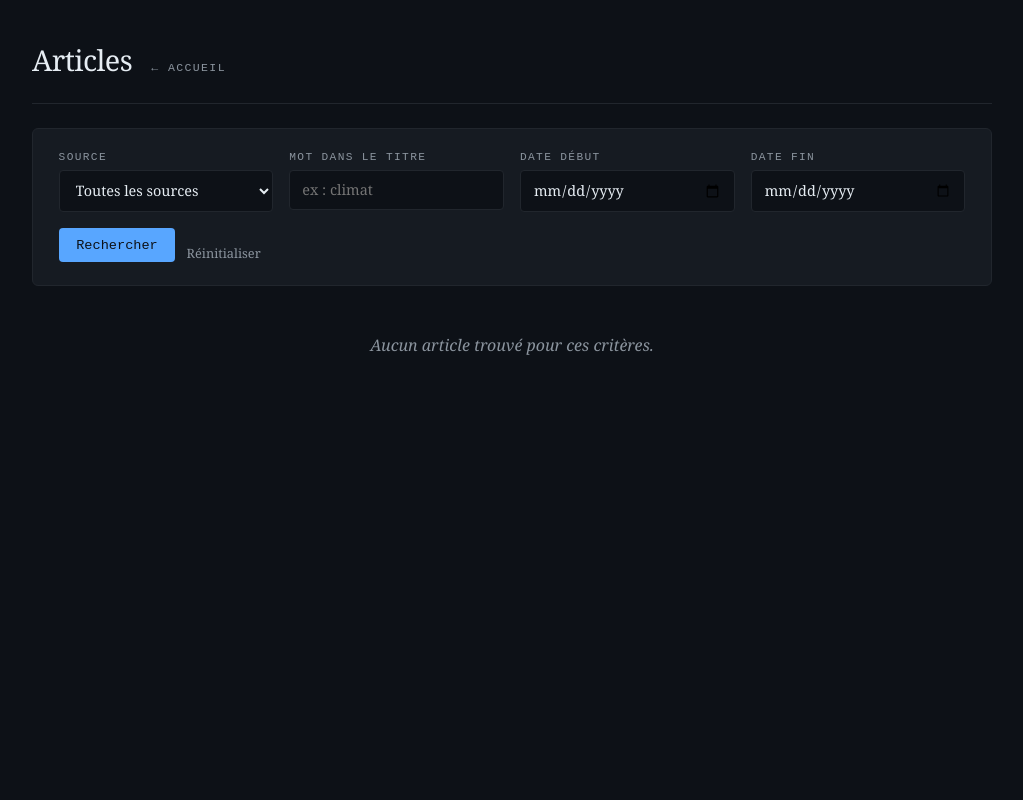
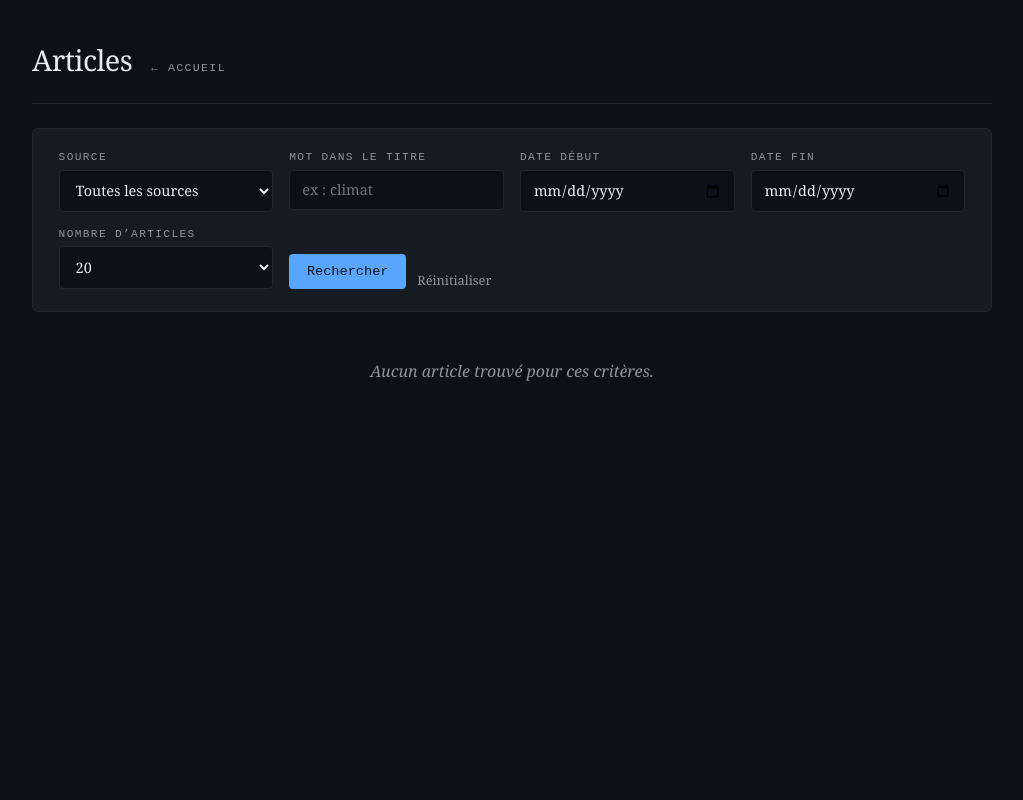
Before and after one commit to TLK57/StructureDonnees, a Flask app: page /articles in a window 1280 px wide. Shown: the whole page, without its empty margins (128-1151 px from the left). Run offline with Flask 3, Linux system fonts and the light colour scheme; data that the repository does not hold is empty.

Commit message:
la possibilite de modifier le nombre d'article afficher

```diff
--- a/src/app.py
+++ b/src/app.py
@@ -146,6 +146,7 @@ def recuperer_image_article(url):
 
     return None
 
+
 def inserer_articles(liste, subscription_id, source_name):
     """
     Insère les articles dans MongoDB.
@@ -190,6 +191,7 @@ def inserer_articles(liste, subscription_id, source_name):
                 )
 
     return nb_inseres, nb_doublons
+
 
 def mettre_a_jour_un_abonnement(subscription_id_str):
     """Met à jour un seul abonnement. Appelé par chaque job APScheduler."""
@@ -302,9 +304,17 @@ def liste_articles():
     keyword = request.args.get("keyword", "").strip()
     date_debut = request.args.get("date_debut", "").strip()
     date_fin = request.args.get("date_fin", "").strip()
+    nb_articles = request.args.get("nb_articles", "20").strip()
 
     filtre = {}
     erreur = None
+
+    try:
+        nb_articles = int(nb_articles)
+        if nb_articles < 1:
+            nb_articles = 20
+    except ValueError:
+        nb_articles = 20
 
     if source:
         filtre["source_name"] = source
@@ -337,7 +347,11 @@ def liste_articles():
     if erreur:
         resultats = []
     else:
-        resultats = list(articles.find(filtre).sort("publication_date", -1).limit(20))
+        resultats = list(
+            articles.find(filtre)
+            .sort("publication_date", -1)
+            .limit(nb_articles)
+        )
 
     sources = sorted([s for s in articles.distinct("source_name") if s])
 
@@ -349,6 +363,7 @@ def liste_articles():
         keyword=keyword,
         date_debut=date_debut,
         date_fin=date_fin,
+        nb_articles=nb_articles,
         erreur=erreur
     )
 
--- a/src/templates/articles.html
+++ b/src/templates/articles.html
@@ -14,6 +14,9 @@
             --text:    #e6edf3;
             --muted:   #8b949e;
             --accent:  #58a6ff;
+            --warning-bg: rgba(247, 129, 102, 0.12);
+            --warning-border: rgba(247, 129, 102, 0.45);
+            --warning-text: #f78166;
         }
 
         body {
@@ -136,6 +139,18 @@
 
         .btn-reset:hover {
             color: var(--text);
+        }
+
+        .error-box {
+            width: 100%;
+            max-width: 960px;
+            margin-top: 1rem;
+            padding: .9rem 1rem;
+            background: var(--warning-bg);
+            border: 1px solid var(--warning-border);
+            border-radius: 6px;
+            color: var(--warning-text);
+            font-size: .92rem;
         }
 
         .count {
@@ -291,11 +306,28 @@
         />
     </div>
 
+    <div class="field">
+        <label for="nb_articles">Nombre d’articles</label>
+        <select id="nb_articles" name="nb_articles">
+            <option value="10" {% if nb_articles == 10 or nb_articles == "10" %}selected{% endif %}>10</option>
+            <option value="20" {% if nb_articles == 20 or nb_articles == "20" %}selected{% endif %}>20</option>
+            <option value="30" {% if nb_articles == 30 or nb_articles == "30" %}selected{% endif %}>30</option>
+            <option value="50" {% if nb_articles == 50 or nb_articles == "50" %}selected{% endif %}>50</option>
+            <option value="100" {% if nb_articles == 100 or nb_articles == "100" %}selected{% endif %}>100</option>
+        </select>
+    </div>
+
     <div class="form-actions">
         <button class="btn-search" type="submit">Rechercher</button>
         <a class="btn-reset" href="/articles">Réinitialiser</a>
     </div>
 </form>
+
+{% if erreur %}
+<div class="error-box">
+    {{ erreur }}
+</div>
+{% endif %}
 
 {% if articles %}
 <p class="count">{{ articles|length }} article(s) trouvé(s)</p>
```
